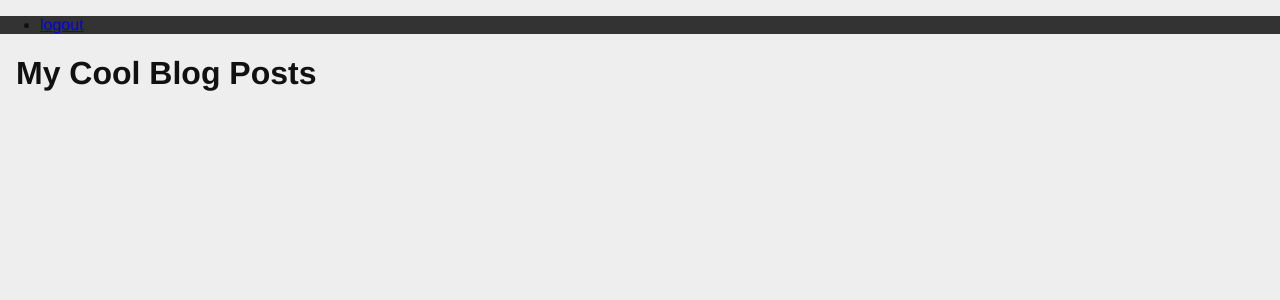
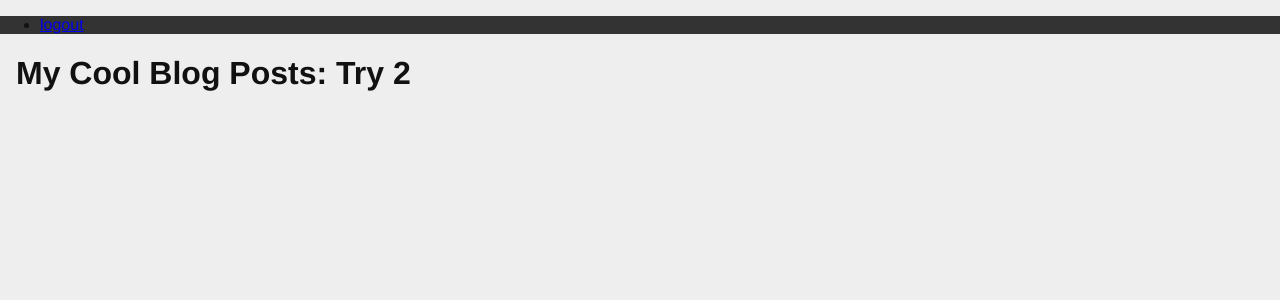
Before and after one commit to PiperRen/Test, a Django app: page / in a window 1280 px wide. Shown: the top 300 px of the page. Run offline with Django 3.2, Linux system fonts and the light colour scheme; data that the repository does not hold is empty.

Commit message:
Changed the title of the blog in list.html

```diff
--- a/mysite/blogging/templates/blogging/list.html
+++ b/mysite/blogging/templates/blogging/list.html
@@ -1,6 +1,6 @@
 {% extends 'base.html' %}
 {% block content %}
-<h1>My Cool Blog Posts</h1>
+<h1>My Cool Blog Posts: Try 2</h1>
 {% comment %}
 {% endcomment %}
 {% for post in post_list %}
```
Also changed, not shown: 1 other file.
